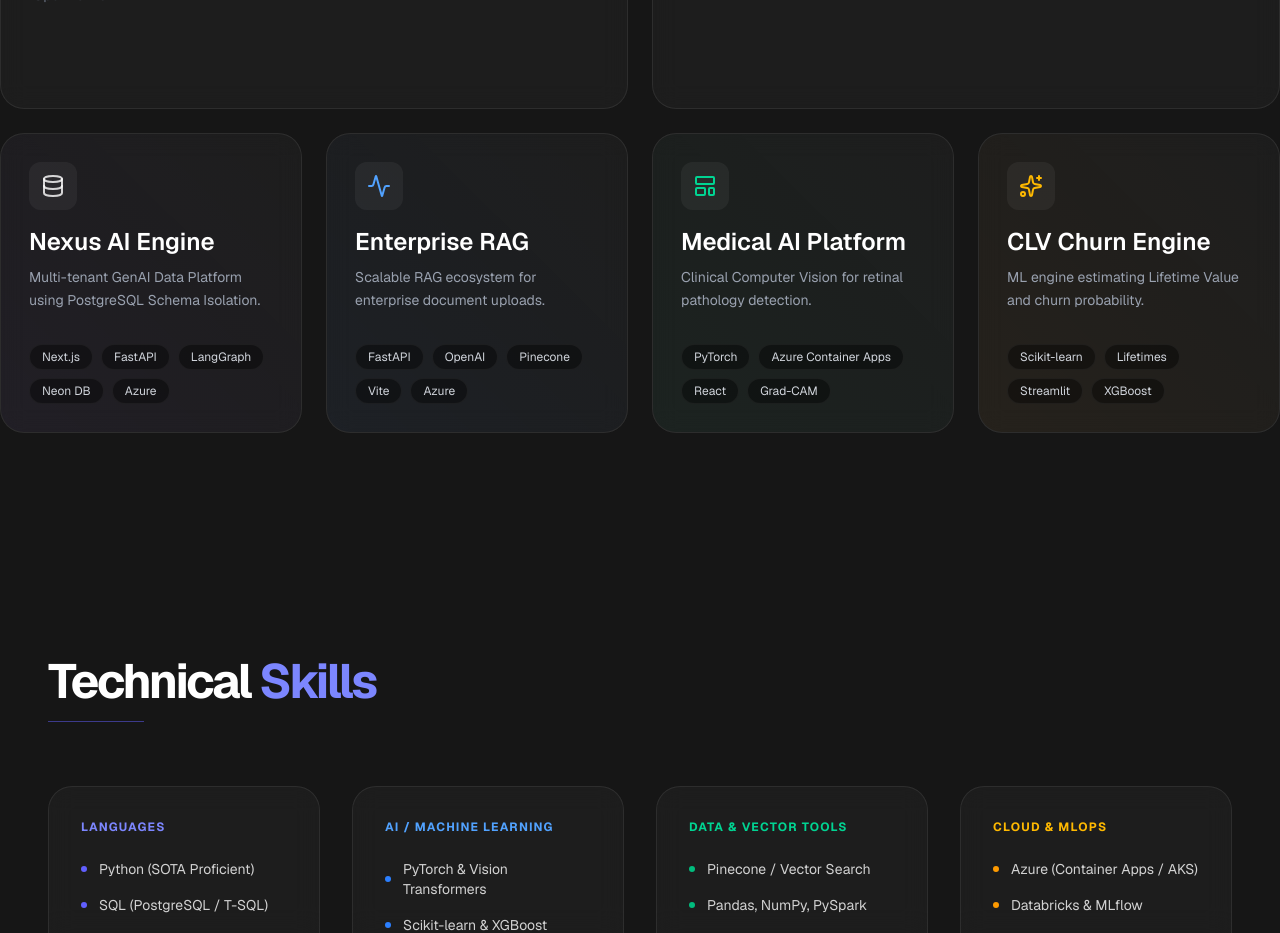
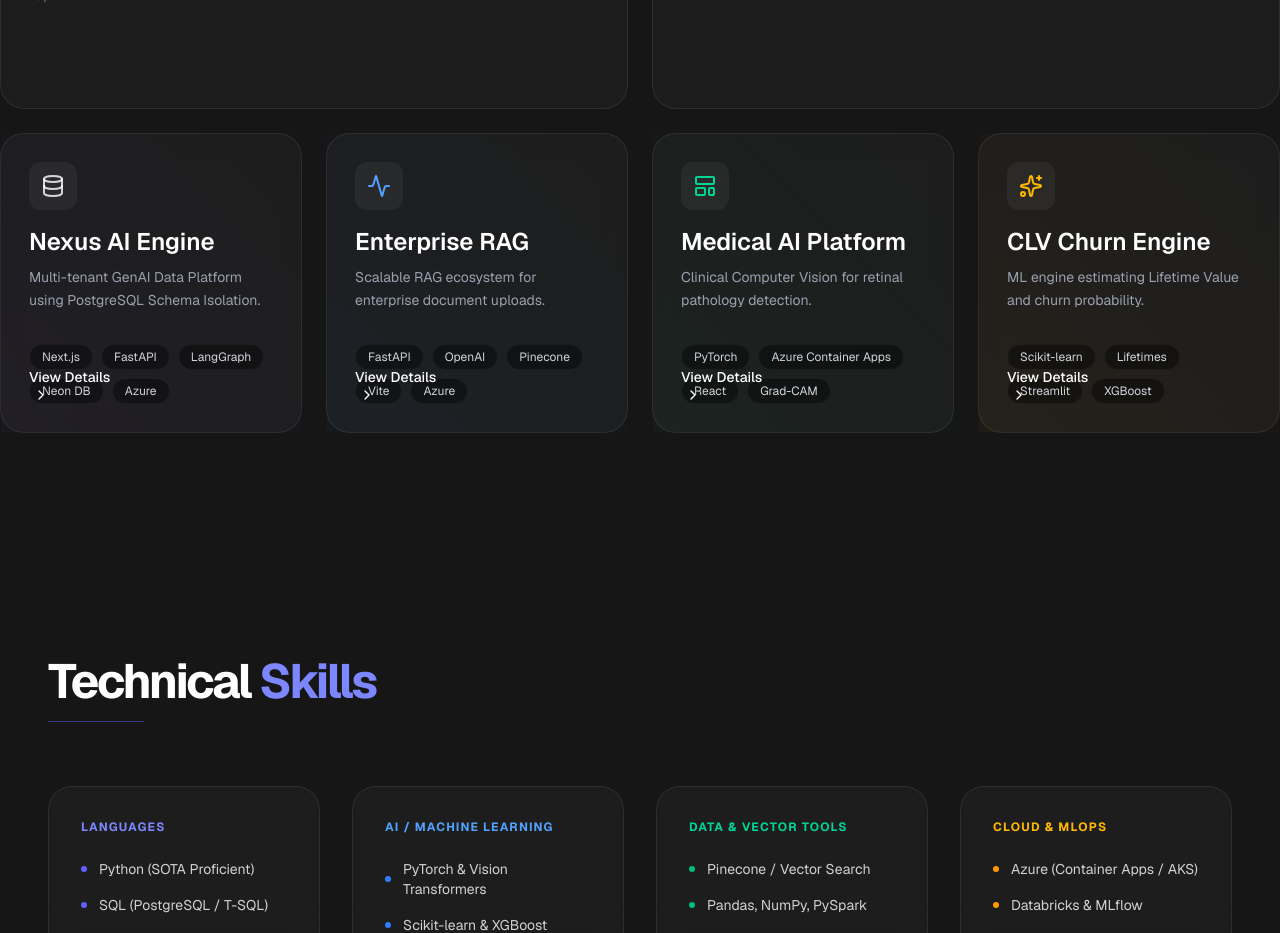
Before and after one commit to koushik1359/koushik-portfolio, a Next.js app: page / in a window 1280 px wide. Shown: the part 1240-2173 px from the top of the page. Built offline with nearby package versions, Linux system fonts and the light colour scheme.

Commit message:
Fix: High-reliability Framer Motion hover interaction for Bento cards

```diff
--- a/src/components/ui/BentoCard.tsx
+++ b/src/components/ui/BentoCard.tsx
@@ -45,13 +45,17 @@ export const BentoCard = ({
       glarePosition="all"
       scale={1.02}
       transitionSpeed={2000}
-      className={`h-full w-full min-h-[400px] md:min-h-[300px] glass-panel rounded-3xl overflow-hidden flex flex-col p-6 md:p-7 ${className}`}
+      className={`h-full w-full min-h-[400px] md:min-h-[300px] glass-panel rounded-3xl flex flex-col p-6 md:p-7 ${className}`}
     >
       {/* Background Ambient Gradient */}
       <div className={`absolute inset-0 bg-gradient-to-tr ${gradientClass} to-transparent z-0 opacity-40 group-hover:opacity-100 transition-opacity duration-700`} />
 
       {/* Content */}
-      <div className="relative z-10 flex-1 flex flex-col h-full text-left transition-transform duration-500 group-hover:-translate-y-10">
+      <motion.div
+        className="relative z-10 flex-1 flex flex-col h-full text-left"
+        whileHover={{ y: -30 }}
+        transition={{ duration: 0.4, ease: "easeOut" }}
+      >
         <div className="flex justify-between items-start mb-4">
           <div className="p-3 bg-white/5 rounded-xl text-white/80">
             {icon}
@@ -80,24 +84,35 @@ export const BentoCard = ({
             </span>
           ))}
         </div>
-      </div>
+      </motion.div>
 
-      {/* Hover Action Link - Absolute positioned for zero-clipping */}
-      <div className="absolute bottom-7 left-7 right-7 flex items-center justify-between text-white transition-all duration-500 text-sm font-medium opacity-0 translate-y-4 group-hover:opacity-100 group-hover:translate-y-0">
-        <div className="flex items-center text-white/50 group-hover:text-white/80 transition-colors">
+      {/* Hover Action Link - Managed via absolute positioning and motion */}
+      <div className="absolute bottom-7 left-7 right-7 flex items-center justify-between text-white text-sm font-medium z-20 pointer-events-none group-hover:pointer-events-auto">
+        <motion.div
+          className="flex items-center text-white/50"
+          initial={{ opacity: 0, y: 10 }}
+          whileHover={{ opacity: 1, color: "#fff" }}
+          animate={{
+            opacity: typeof window !== 'undefined' && window.matchMedia('(hover: hover)').matches ? 0 : 1,
+            y: 0
+          }}
+          className="group-hover:opacity-100 transition-opacity duration-300"
+        >
            View Details <ChevronRight className="w-4 h-4 ml-1" />
-        </div>
+        </motion.div>
         {href && (
-          <a
+          <motion.a
             href={href}
             target="_blank"
             rel="noopener noreferrer"
+            initial={{ opacity: 0, y: 10 }}
+            whileHover={{ scale: 1.05 }}
+            className="flex items-center gap-2 bg-white/10 text-white px-5 py-2.5 rounded-full border border-white/10 transition-all text-xs font-bold tracking-widest uppercase group-hover:opacity-100 opacity-0 translate-y-2 group-hover:translate-y-0 duration-300 shadow-[0_4px_12px_rgba(0,0,0,0.5)]"
             onClick={(e) => e.stopPropagation()}
-            className="flex items-center gap-2 bg-white/10 hover:bg-white/20 text-white px-5 py-2.5 rounded-full border border-white/10 transition-all text-xs font-bold tracking-widest uppercase group/btn shadow-[0_4px_12px_rgba(0,0,0,0.5)]"
           >
             Visit Site
-            <ExternalLink className="w-3.5 h-3.5 text-white/50 group-hover/btn:text-white transition-colors" />
-          </a>
+            <ExternalLink className="w-3.5 h-3.5 text-white/50" />
+          </motion.a>
         )}
       </div>
     </Tilt>
```
